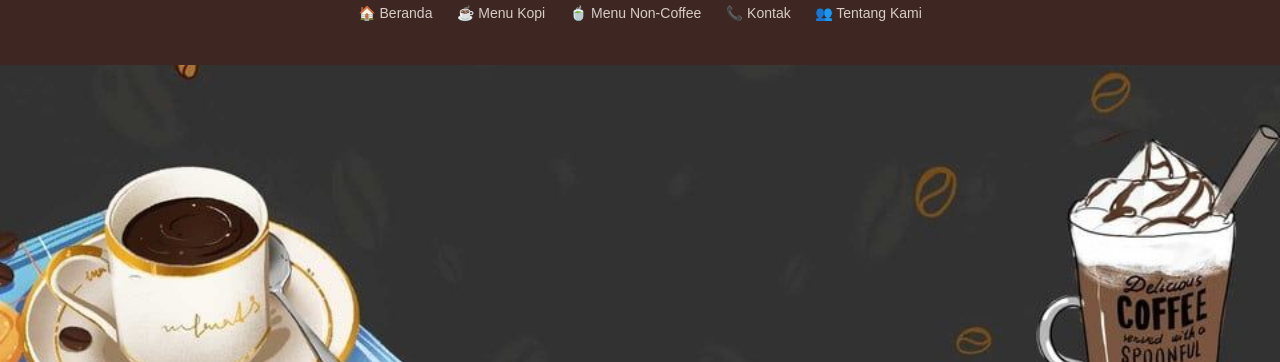
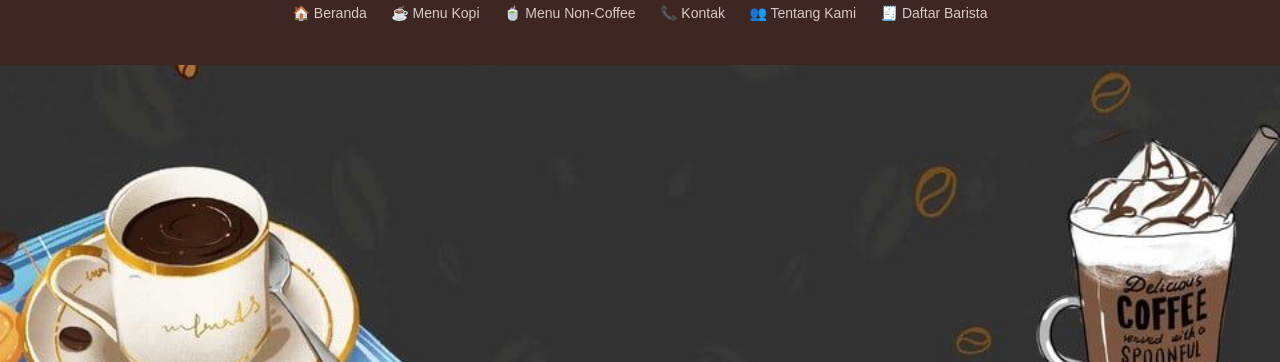
Before and after one commit to bloom-firee/rarahtml, a plain HTML site: page index.html in a window 1280 px wide. Shown: the part 102-464 px from the top of the page. Drawn offline with nearby package versions, Linux system fonts and the light colour scheme.

Commit message:
Update index.html

```diff
--- a/index.html
+++ b/index.html
@@ -66,6 +66,7 @@
       <a href="menu-noncoffe.html">🍵 Menu Non-Coffee</a>
       <a href="kontak.html">📞 Kontak</a>
       <a href="aboutkopidulu.html">👥 Tentang Kami</a>
+      <a href="formulir-barista.html" >🧾 Daftar Barista</a>
     </nav>
   </header>
 
```
